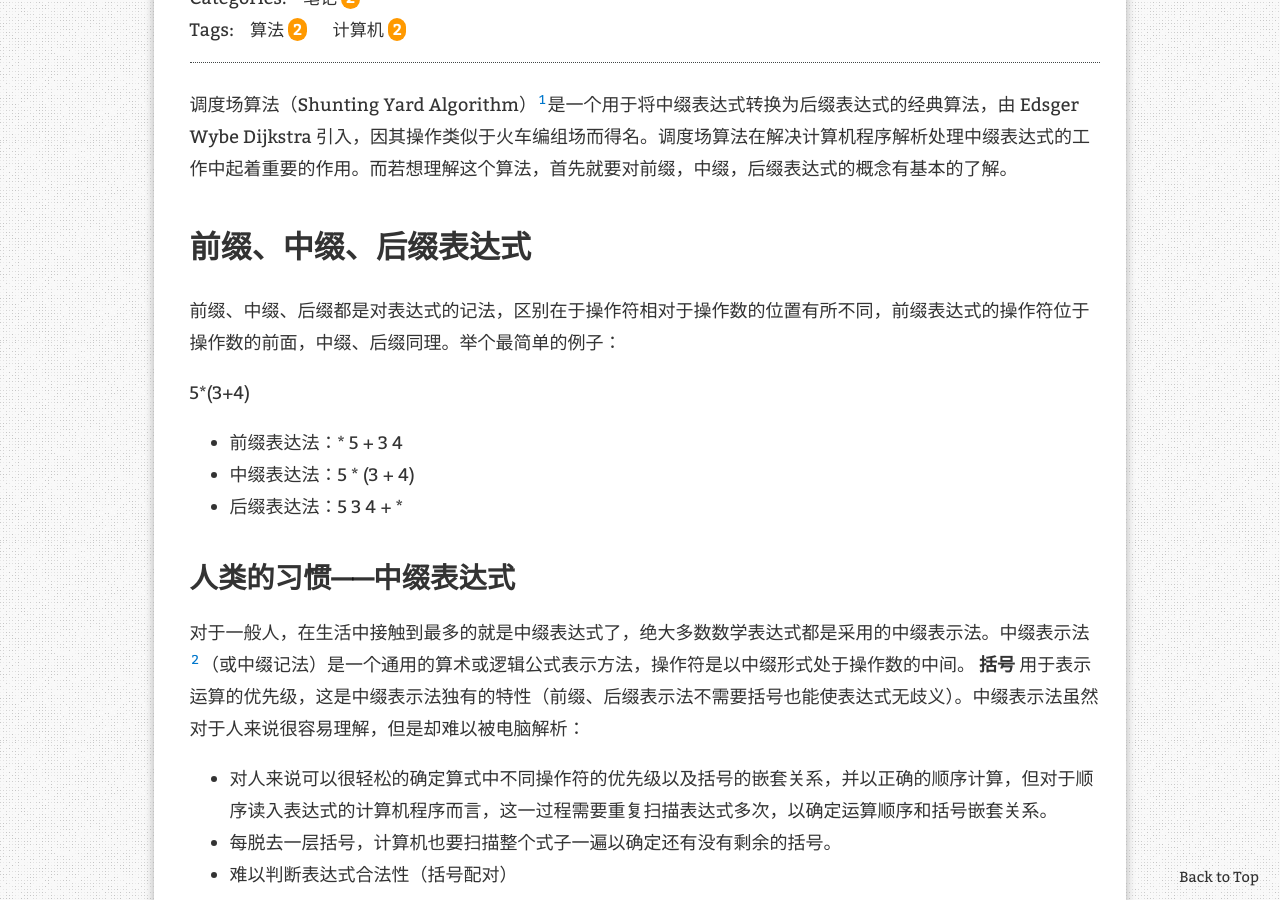
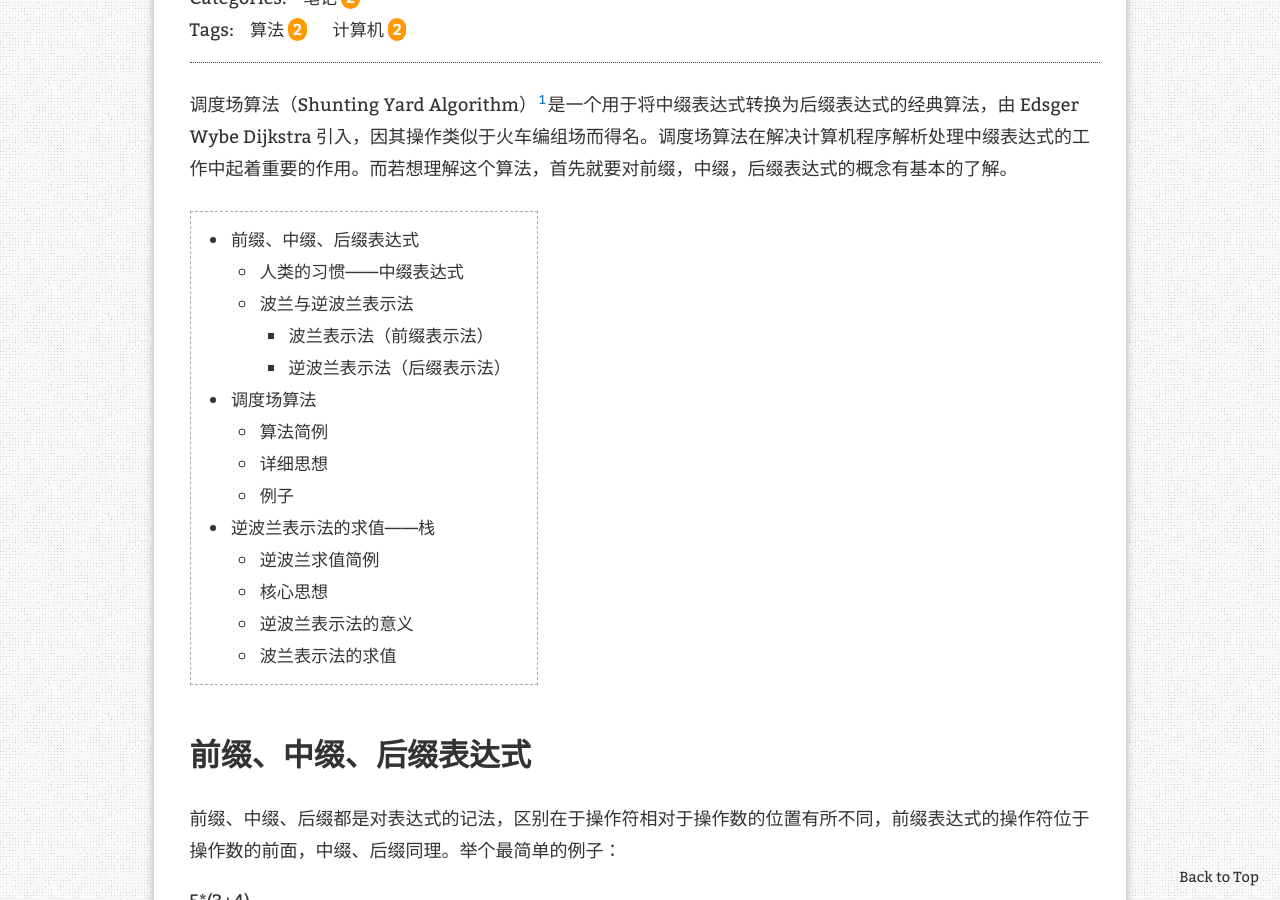
Before and after one commit to i1123581321/i1123581321.github.io, a Jekyll site: the page built from _posts/2018-6-3-Shunting-yard.md, in a window 1280 px wide and 900 px high, scrolled down 258 px. Built offline with Jekyll 4.4.1, drawn with Linux system fonts in a browser that asks for light colours; nearby versions of some CDN libraries; comment, search, counter and statistics services are not loaded.

Commit message:
add an index

```diff
--- a/_posts/2018-6-3-Shunting-yard.md
+++ b/_posts/2018-6-3-Shunting-yard.md
@@ -9,6 +9,9 @@ redirect_from:
 ---
 
 调度场算法（Shunting Yard Algorithm）[^1]是一个用于将中缀表达式转换为后缀表达式的经典算法，由 Edsger Wybe Dijkstra 引入，因其操作类似于火车编组场而得名。调度场算法在解决计算机程序解析处理中缀表达式的工作中起着重要的作用。而若想理解这个算法，首先就要对前缀，中缀，后缀表达式的概念有基本的了解。
+
+* Kramdown table of contents
+{:toc .toc}
 
 # 前缀、中缀、后缀表达式
 
```
